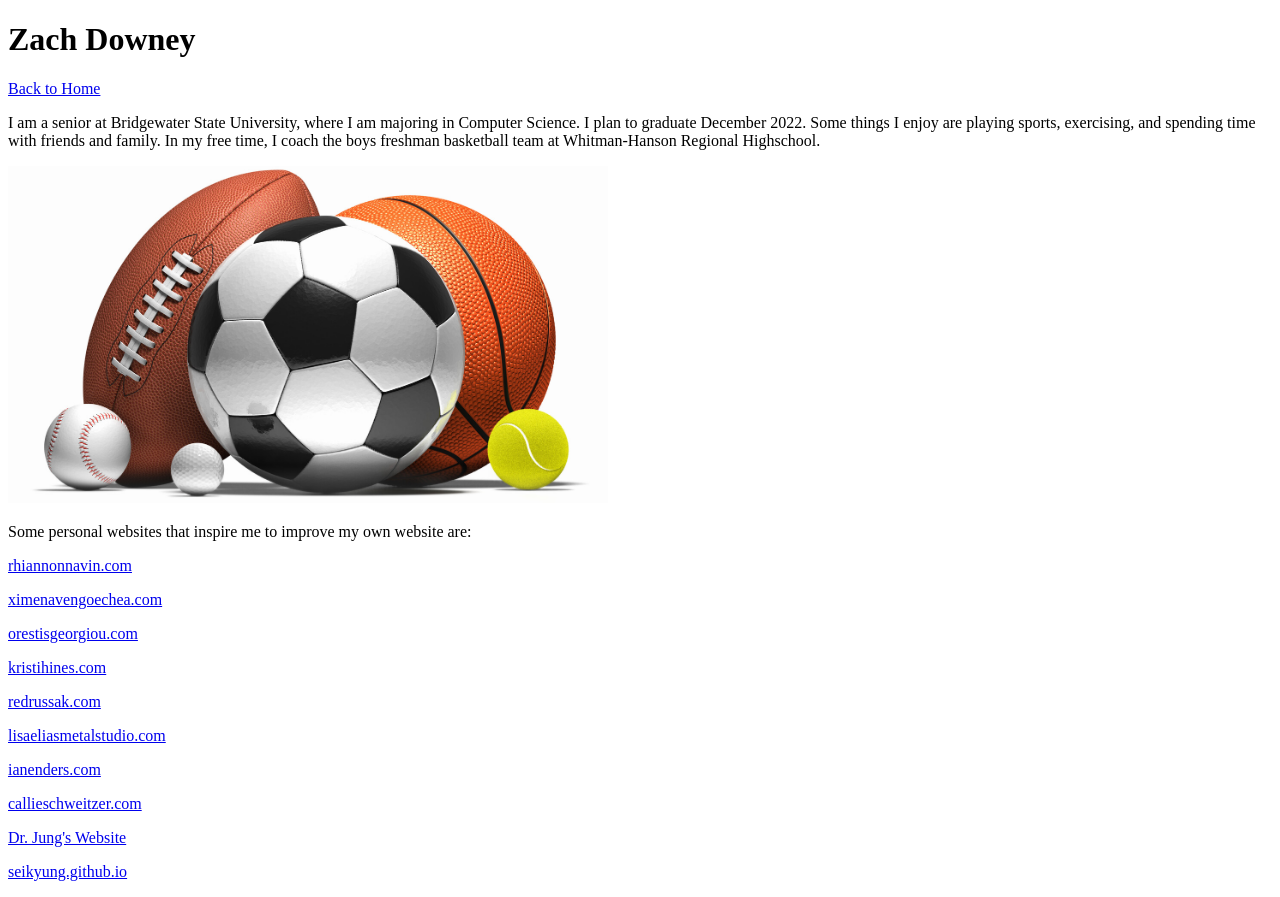
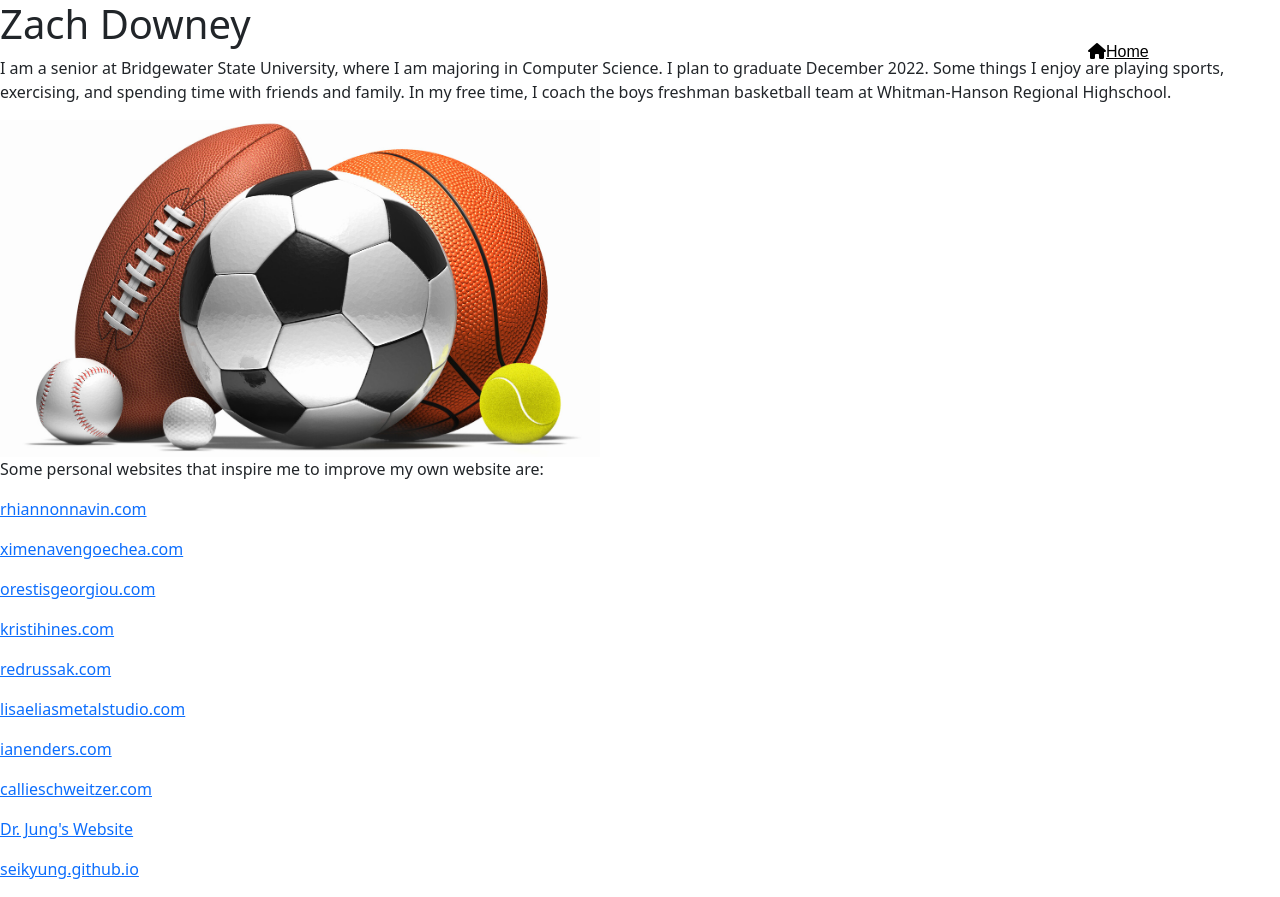
Before and after one commit to zachdowney/zachdowney.github.io, a plain HTML site: page Assignment0.html in a window 1280 px wide. Drawn offline with nearby package versions, Linux system fonts and the light colour scheme.

Commit message:
final icons and edits

```diff
--- a/Assignment0.html
+++ b/Assignment0.html
@@ -1,10 +1,31 @@
 <!DOCTYPE html>
 <html>
-<head><title>Zach Downey</title></head>
+<head><title>Zach Downey</title>
+    <meta charset="utf-8" >
+    <title>Home Page</title>
+    <link href="https://cdn.jsdelivr.net/npm/bootstrap@5.1.3/dist/css/bootstrap.min.css" rel="stylesheet">
+    <link rel="stylesheet" href=" https://cdnjs.cloudflare.com/ajax/libs/font-awesome/5.10.2/css/all.css">
+    <link rel="stylesheet" href="main.css">
+    <script src="https://kit.fontawesome.com/02a920b3fd.js" crossorigin="anonymous"></script>
+    <style>
+        .content {
+            position: fixed;
+            top: 5%;
+            right: 10%;
+            width: 5%;
+            font-family: Arial;
+            color: black
+        }
+    </style>
+</head>
 <body>
     <h1>Zach Downey</h1>
-    <p><a href="https://zachdowney.github.io/">Back to Home</a></p>
-    <p>I am a senior at Bridgewater State University,
+
+    <div class="content">
+        <p><i class="fa-solid fa-house"></i><a href="index.html" style="color: black;">Home</a></p>
+    </div>
+
+    <p> I am a senior at Bridgewater State University,
         where I am majoring in Computer Science.
         I plan to graduate December 2022. Some things
         I enjoy are playing sports, exercising, and spending
```
Also changed, not shown: Resume.html (+1 -1 lines), index.html (+2 -0 lines).
